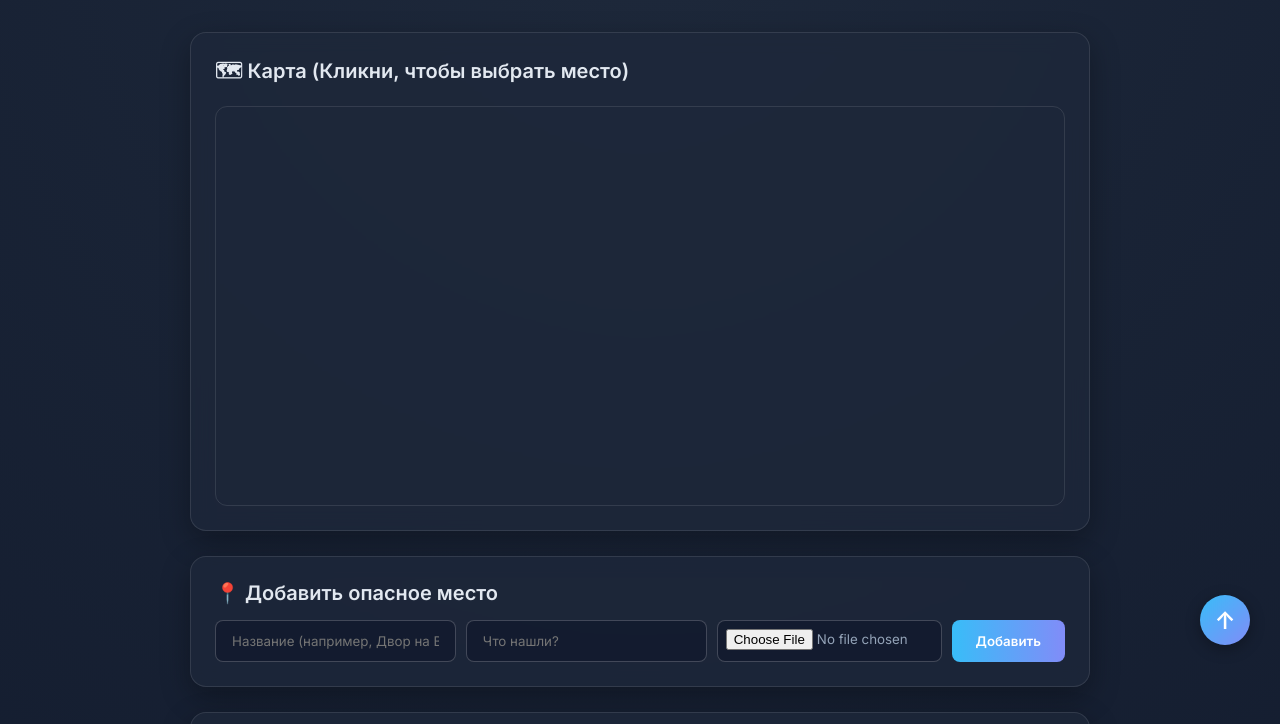
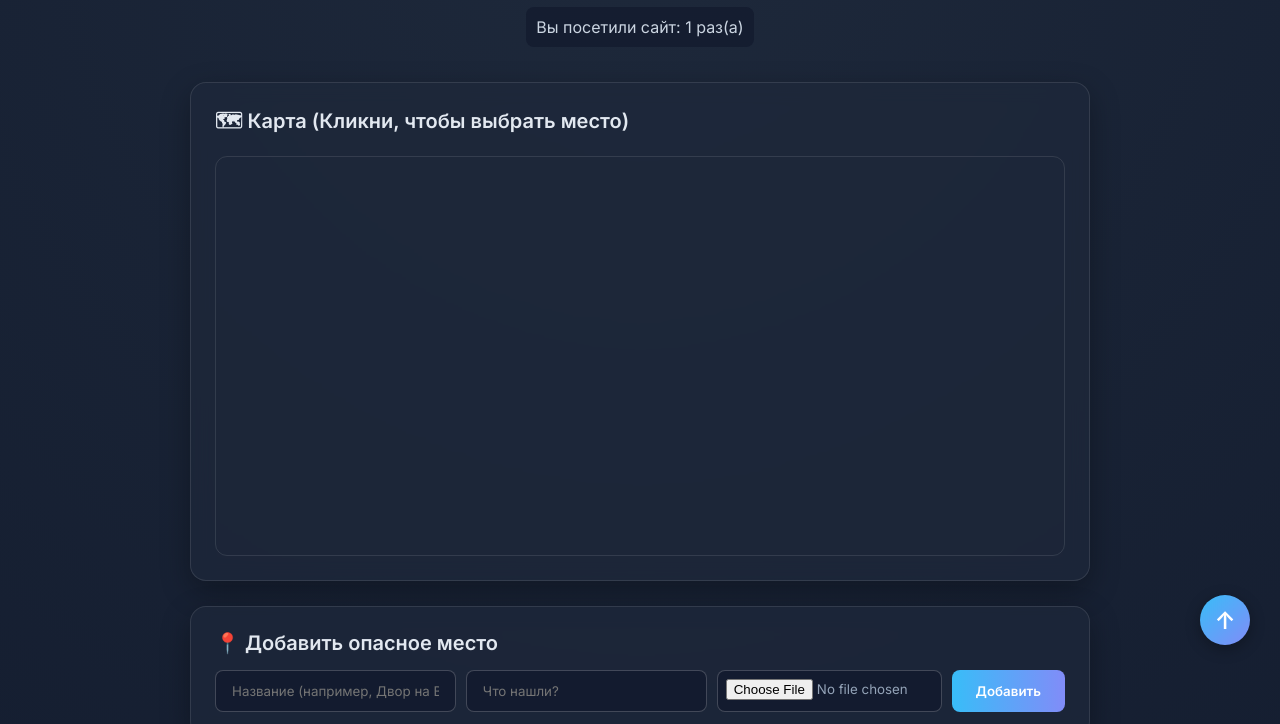
Before and after one commit to flowvof/suncevo, a plain HTML site: page index.html in a window 1280 px wide. Shown: the part 125-849 px from the top of the page. Drawn offline with Linux system fonts and the light colour scheme.

Commit message:
Add files via upload

```diff
--- a/index.html
+++ b/index.html
@@ -28,6 +28,12 @@
             color: white;
             min-height: 100vh;
             padding: 40px 20px;
+            /* Анимация появления */
+            animation: fadeIn 1s ease-in-out;
+        }
+        @keyframes fadeIn {
+            from { opacity: 0; transform: translateY(20px); }
+            to { opacity: 1; transform: translateY(0); }
         }
         .container { max-width: 900px; margin: 0 auto; display: flex; flex-direction: column; gap: 25px; }
         header { text-align: center; margin-bottom: 10px; }
@@ -77,15 +83,25 @@
         .contact-item strong { display: block; color: #38bdf8; font-size: 14px; margin-bottom: 5px; }
         .contact-item span { font-size: 16px; color: #cbd5e1; }
         .footer { text-align: center; color: #64748b; font-size: 14px; margin-top: 20px; }
+
+        /* Красивая кнопка вверх */
         .up-button {
             position: fixed; bottom: 30px; right: 30px; width: 50px; height: 50px; border-radius: 50%;
             background: linear-gradient(135deg, #38bdf8, #818cf8); color: white; font-size: 24px;
             display: flex; align-items: center; justify-content: center; box-shadow: 0 4px 15px rgba(0, 0, 0, 0.3);
-            cursor: pointer; border: none;
+            cursor: pointer; border: none; transition: transform 0.2s;
         }
+        .up-button:hover { transform: scale(1.1); }
+
         .place-img { max-width: 100%; max-height: 300px; border-radius: 8px; margin-top: 10px; display: block; }
         .share-btn { background: #25D366; color: white; margin-top: 10px; display: flex; align-items: center; justify-content: center; gap: 10px; }
         .share-btn:hover { background: #128C7E; }
+
+        /* Счетчик посещений */
+        .visit-counter {
+            font-size: 16px; color: #cbd5e1; margin-top: 10px; text-align: center;
+            background: rgba(15, 23, 42, 0.6); padding: 10px; border-radius: 8px; display: inline-block;
+        }
     </style>
 </head>
 <body>
@@ -93,6 +109,7 @@
         <header>
             <h1>Безопасный выгул</h1>
             <p class="counter" id="counter">Опасных мест в Солнцево: 0</p>
+            <div class="visit-counter" id="visitCounter">Загрузка статистики...</div>
         </header>
 
         <div class="card">
@@ -145,10 +162,17 @@
         <div class="footer">Сайт создан Львом. 2026 год.</div>
     </div>
 
-    <button class="up-button" onclick="window.scrollTo(0,0)">↑</button>
+    <button class="up-button" onclick="window.scrollTo({top: 0, behavior: 'smooth'})">↑</button>
 
     <script src="https://api-maps.yandex.ru/2.1/?lang=ru_RU"></script>
     <script>
+        // 1. Счетчик посещений (имитация, так как нет сервера)
+        // Мы будем брать данные из localStorage и прибавлять 1 при заходе
+        var visits = parseInt(localStorage.getItem('siteVisits')) || 0;
+        visits += 1;
+        localStorage.setItem('siteVisits', visits);
+        document.getElementById('visitCounter').innerText = 'Вы посетили сайт: ' + visits + ' раз(а)';
+
         var selectedCoords = [55.65, 37.4];
         var map;
         var places = JSON.parse(localStorage.getItem('myPlaces')) || [];
```
